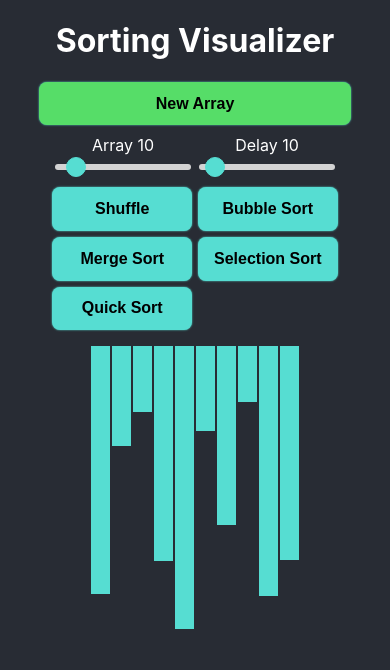
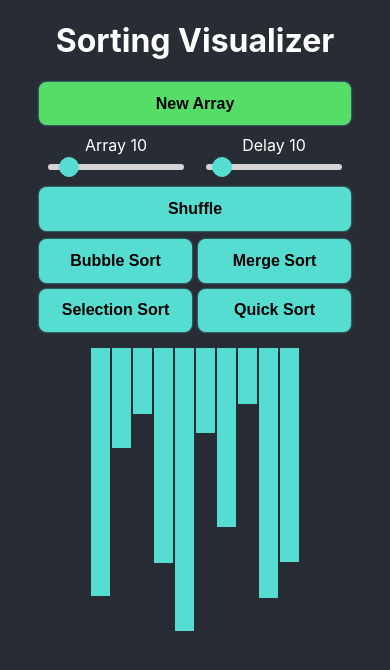
Before and after one commit to Delvoid/sorting-visualizer, a React (Vite) app: page / in a window 390 px wide. Shown: the top 670 px of the page. Built offline with nearby package versions, Linux system fonts and the light colour scheme.

Commit message:
shuffle button css change

```diff
--- a/src/App.css
+++ b/src/App.css
@@ -52,7 +52,6 @@
   display: flex;
   margin: 0 auto;
   justify-content: space-between;
-  align-items: center;
   margin-bottom: 1rem;
 }
 
@@ -182,4 +181,10 @@
   .app__runTime {
     display: none;
   }
+  .app__button.shuffle {
+    margin-bottom: 8px;
+    flex: 1;
+    display: block;
+    width: 100%;
+  }
 }
--- a/src/App.jsx
+++ b/src/App.jsx
@@ -106,9 +106,11 @@ function App() {
       </header>
       <nav className="app__navbar">
         {/* new array */}
+
         <button className="app__button new" onClick={generateArray}>
           New Array
         </button>
+
         {/* sliders */}
         <div className="app__navbar-sliders">
           <div className="range">
@@ -149,11 +151,16 @@ function App() {
           </div>
         </div>
 
+        <button
+          className="app__button shuffle"
+          onClick={shuffle}
+          disabled={sorting}
+        >
+          Shuffle
+        </button>
+
         {/* sorting algos */}
         <div className="app__navbar-buttons">
-          <button className="app__button" onClick={shuffle} disabled={sorting}>
-            Shuffle
-          </button>
           <button
             className="app__button"
             onClick={bubbleSort}
```
